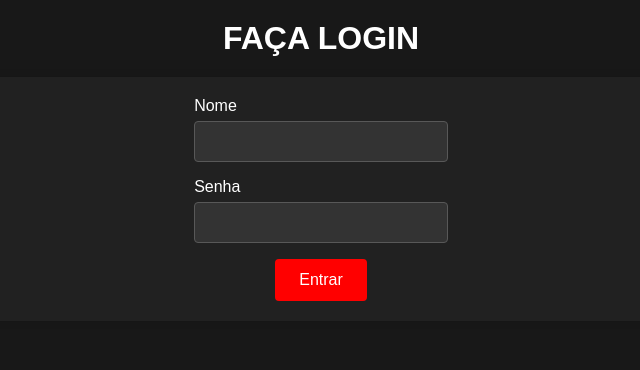
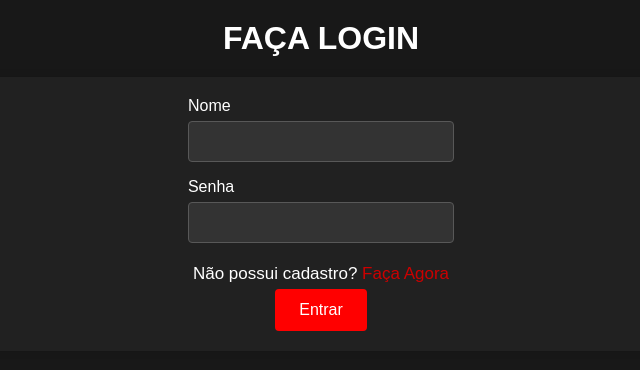
Before and after one commit to Kaionobre/clone-youtube, a Django app: page /accounts/login/ in a window 1280 px wide. Shown: the part 50-420 px from the top of the page, without its empty margins (319-959 px from the left). Run offline with Django 5.2, Linux system fonts and the light colour scheme.

Commit message:
ATT: atualizando o processo de login e cadastro do site

```diff
--- a/accounts/static/accounts/css/style.css
+++ b/accounts/static/accounts/css/style.css
@@ -82,7 +82,10 @@ input[type="password"] {
     background-color: #cc0000; /* Darker red */
 }
 .login{
-    font-size: 12px;
-    margin-top: -6%;
-    padding-bottom: 5%;
+    font-size: 17px;
+    padding: 5px;
 }
+.login a {
+    text-decoration: none;
+    color: #cc0000;
+}
--- a/accounts/templates/accounts/pages/cadastro.html
+++ b/accounts/templates/accounts/pages/cadastro.html
@@ -24,6 +24,12 @@
         <h1>CADASTRE-SE</h1>
     </div>
     <div class="caixa">
+        {% for message in messages %}
+            <div class="alert alert-dark" role="alert">
+                <p id="messages">{{ message }}</p>
+            </div>
+        {% endfor %}
+
         <form action="{% url 'cadastro' %}" method="POST" class="forms">
             {% csrf_token %}
 
--- a/accounts/templates/accounts/pages/login.html
+++ b/accounts/templates/accounts/pages/login.html
@@ -23,7 +23,15 @@
         <h1>FAÇA LOGIN</h1>
     </div>
 
+
     <div class="caixa">
+
+        {% for message in messages %}
+            <div class="alert alert-dark" role="alert">
+                <p id="messages">{{ message }}</p>
+            </div>
+        {% endfor %}
+
         <form action="{% url 'login' %}" method="POST" class="form">
             {% csrf_token %}
 
@@ -36,6 +44,7 @@
 
             {% endfor %}
 
+            <p class="login">Não possui cadastro? <a href="{% url 'cadastro' %}">Faça Agora</a></p>
 
             <div class="botão_submit">
                 <button type="submit" id="botao_cadastrar">
--- a/accounts/views.py
+++ b/accounts/views.py
@@ -2,7 +2,7 @@ from django.shortcuts import render, redirect
 from accounts.forms import LoginForms, CadastroForms
 from django.contrib.auth.models import User
 from django.contrib import auth
-
+from django.contrib import messages
 
 def login(request):
     form = LoginForms()
@@ -21,8 +21,10 @@ def login(request):
 
         if usuario is not None:
             auth.login(request, usuario)
+            messages.success(request, f"{nome} logado com sucesso!")
             return redirect('home')
         else:
+            messages.error(request, "Erro ao efeturar login")
             return redirect('login')
 
 
@@ -39,6 +41,7 @@ def cadastro(request):
         if form.is_valid():
 
             if form["senha_1"].value() != form["senha_2"].value():
+                messages.error(request, "Senhas não são iguais")
                 return redirect('cadastro')
 
             nome = form["nome_cadastro"].value()
@@ -46,6 +49,7 @@ def cadastro(request):
             senha = form["senha_1"].value()
 
             if User.objects.filter(username=nome).exists():
+                messages.error(request, "Usuário já existente")
                 return redirect('cadastro')
 
             usuario = User.objects.create_user(
@@ -56,6 +60,7 @@ def cadastro(request):
 
             usuario.save()
 
+            messages.success(request, "Cadastro efetuado com sucesso")
             return redirect('login')
 
 
```
Also changed, not shown: 1 other file.
